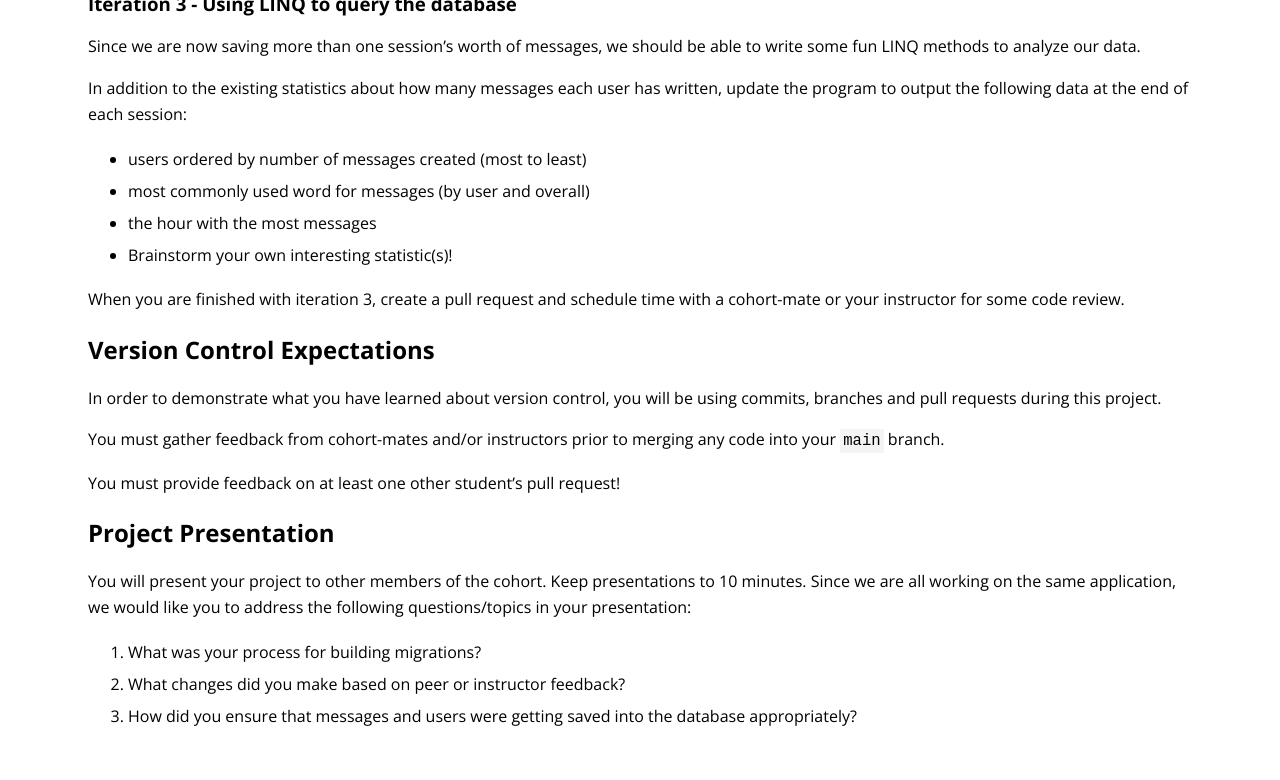
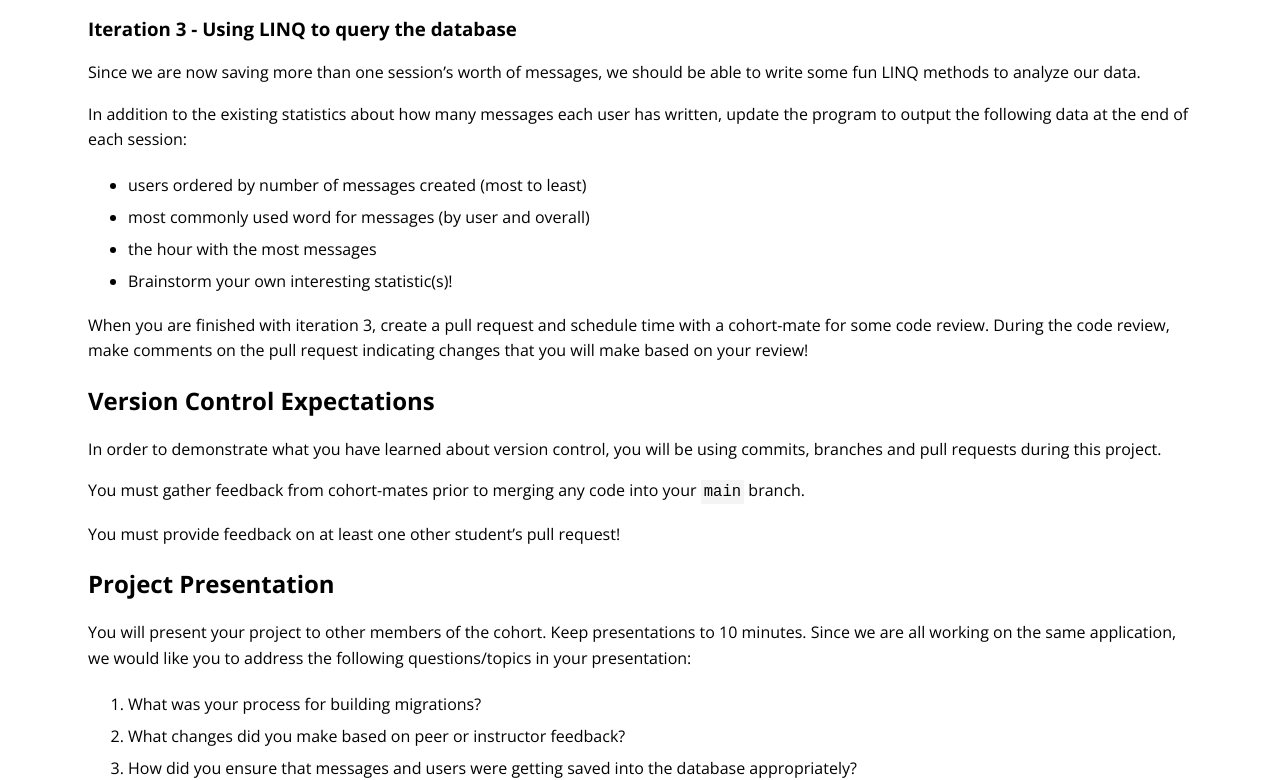
Before and after one commit to turingschool/launch-curriculum, a Jekyll site: the page built from module2/Project/index.md, in a window 1280 px wide and 1400 px high, scrolled down 1981 px, cut to the strip 0-780 px from the top of the window. Built offline with Jekyll 4.4.1, drawn with Linux system fonts in a browser that asks for light colours; nearby versions of some CDN libraries; comment, search, counter and statistics services are not loaded; some of the changed text lies outside the part shown.

Commit message:
Update Mod 2 Project

```diff
--- a/module2/Project/index.md
+++ b/module2/Project/index.md
@@ -13,8 +13,7 @@
 
 - Explore:
     * Dive into a new (not written by you) code base!
-    * Using TDD to add additional features! (For any new feature that you create, try writing the tests first, and then creating the code that makes those tests pass!)
-
+    * Using TDD to add additional features! (For new features that you create, try writing the tests first, and then creating the code that makes those tests pass!) Always be on the lookout for ways you can thoroughally test your code.
 
 ## Project Description
 the aim of this project is to build on the Message Logger we created in Mod1.  Now, a user should be able exit the application, and return later to review past messages.  This will require us to add a database to our Message Logger projects.
@@ -31,7 +30,6 @@
 2. Run all tests to make sure the project is working (all tests should be passing).
 
 When you have completed the Project Setup, send a link to your cloned repository to all your instructors.
-
 
 ### Iteration 1 - Creating and Connecting a Database
 In order to save messages and users so that they persist when a user exits and restarts the program, we will need to create a database for our Message Logger application.
@@ -53,7 +51,7 @@
 * Annotate your `program.cs` file with notes on how you will update the code to save records into the database.  Commit these annotations and push up your branch.  DM your instructors a link to your GitHub repo - we will reach out with feedback on your plans!
 * Update the program so that users and messages are saved to the database.
 
-When you are finished with iteration 2, create a pull request and schedule time with a cohort-mate or your instructor for some code review.
+When you are finished with iteration 2, create a pull request and schedule time with a cohort-mate for some code review. During the code review, make comments on the pull request indicating changes that you will make based on your review!
 
 ### Bonus Iteration!
 
@@ -74,12 +72,12 @@
 * the hour with the most messages
 * Brainstorm your own interesting statistic(s)!
 
-When you are finished with iteration 3, create a pull request and schedule time with a cohort-mate or your instructor for some code review.
+When you are finished with iteration 3, create a pull request and schedule time with a cohort-mate for some code review. During the code review, make comments on the pull request indicating changes that you will make based on your review!
 
 ## Version Control Expectations
 In order to demonstrate what you have learned about version control, you will be using commits, branches and pull requests during this project.
 
-You must gather feedback from cohort-mates and/or instructors prior to merging any code into your `main` branch.
+You must gather feedback from cohort-mates prior to merging any code into your `main` branch.
 
 You must provide feedback on at least one other student's pull request!
 
@@ -89,3 +87,18 @@
 1. What was your process for building migrations?
 1. What changes did you make based on peer or instructor feedback?
 1. How did you ensure that messages and users were getting saved into the database appropriately?
+
+
+### Getting Help
+During project week, there are multiple ways to reach out for help. The first way is by sending a Slack message to all of your instructors. The second way is to use a Token during Token Time.
+
+Each student has 4 tokens for the week and each token gives you up to 15 minutes with an instructor. You want to have a specific goal in mind when getting in line during Token Time and you want to have spent time working on that goal individually before meeting with us.
+
+Some examples of great uses for a token:
+
+* Assistance with a bug you’ve been stuck on
+* Advice on refactoring a particular section of code
+* Help writing pseudo code for a section you’re not sure how to get started on
+* Showing off a part of the project that you’re proud of completing.
+
+You will also have a daily stand-up with your group and one quick instructor check-ins.
```
